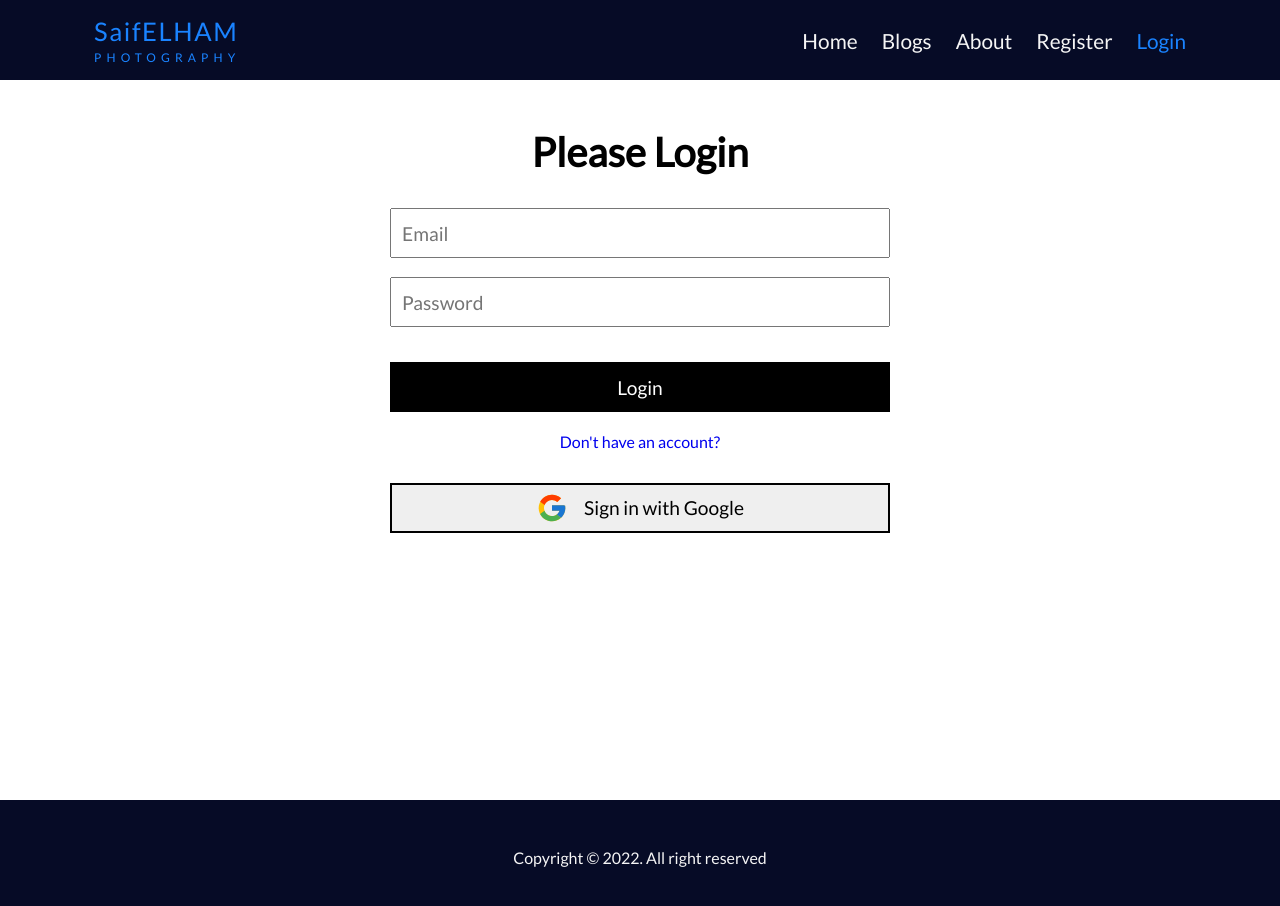
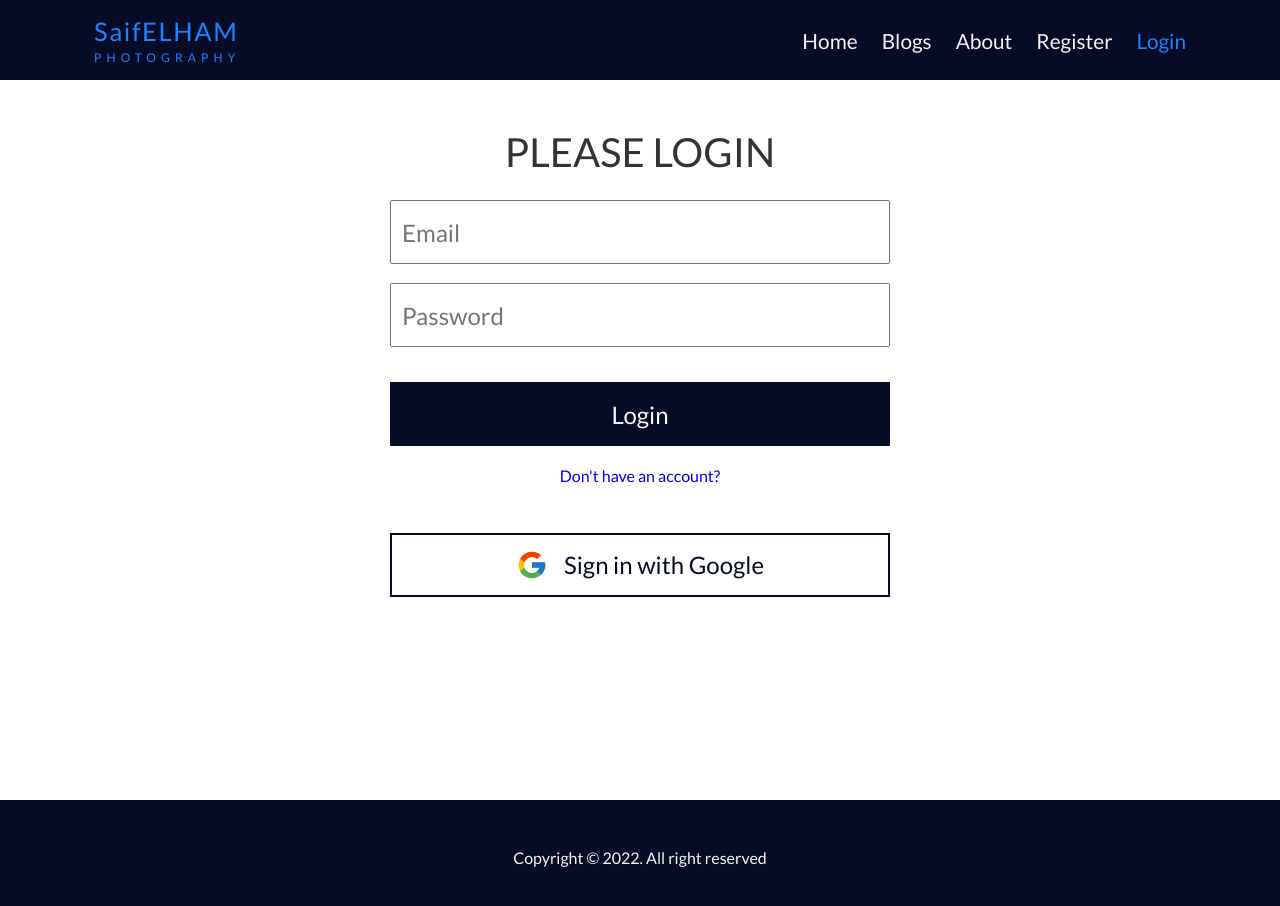
Before and after one commit to mdsaifullah-wd/saifelham-photography, a React (Create React App) app: page /login in a window 1280 px wide. Shown: the top 906 px of the page. Built offline with nearby package versions, Linux system fonts and the light colour scheme; no server answers.

Commit message:
update login and registration page

```diff
--- a/src/components/Login/Login.js
+++ b/src/components/Login/Login.js
@@ -32,7 +32,7 @@ const Login = () => {
   };
   return (
     <section className='register-login'>
-      <h2 className='form-title'>Please Login</h2>
+      <h2 className='section-title'>Please Login</h2>
       <form className='form-container' onSubmit={handleSignIn}>
         <input
           ref={inputEmail}
@@ -57,14 +57,18 @@ const Login = () => {
               : errorSignIn.message
             : ''}
         </p>
-        <input type='submit' value='Login' className='btn-form' />
+        <input type='submit' value='Login' className='btn btn-primary' />
         <Link to={'/register'}>Don't have an account?</Link>
       </form>
 
-      <button className='btn btn-google' onClick={() => signInWithGoogle()}>
-        <img src={googleLogo} alt='' />
-        Sign in with Google
-      </button>
+      <div className='form-button-container'>
+        <button
+          className='btn btn-transparent btn-google'
+          onClick={() => signInWithGoogle()}>
+          <img src={googleLogo} alt='' />
+          Sign in with Google
+        </button>
+      </div>
     </section>
   );
 };
--- a/src/components/Register/Register.css
+++ b/src/components/Register/Register.css
@@ -2,19 +2,17 @@
   padding: 3rem;
   text-align: center;
   min-height: calc(100vh - 80px);
+  color: var(--dark-color);
 }
-.form-title {
-  font-size: 2.5rem;
-  margin-bottom: 2rem;
-}
+
 .form-container {
   max-width: 500px;
-  margin: 0 auto;
+  margin: 1rem auto;
 }
 .form-container input {
   width: 100%;
-  height: 50px;
-  font-size: 1.2rem;
+  height: 4rem;
+  font-size: 1.5rem;
   padding: 5px 10px;
   margin-bottom: 1.2rem;
 }
@@ -25,25 +23,26 @@
   color: red;
   margin-bottom: 1rem;
 }
-.btn-form {
-  color: white;
-  background-color: black;
-  border: none;
-  cursor: pointer;
+.form-button-container {
+  max-width: 500px;
+  margin: 0 auto;
 }
+
 .btn-google {
-  border: solid 2px black;
-  color: black;
-  font-size: 1.2rem;
-  width: 500px;
-  height: 50px;
-  padding: 0;
-  margin: 2rem auto;
+  font-size: 1.5rem;
+  border: solid 2px var(--primary-color);
+  color: var(--primary-color);
+  width: 100%;
+  height: 4rem;
+  margin-top: 3rem;
   display: flex;
   gap: 1rem;
   justify-content: center;
   align-items: center;
 }
+.btn-google:hover {
+  background-color: var(--primary-color);
+}
 .btn-google img {
   width: 2rem;
 }
--- a/src/components/Register/Register.js
+++ b/src/components/Register/Register.js
@@ -41,7 +41,7 @@ const Register = () => {
   };
   return (
     <section className='register-login'>
-      <h2 className='form-title'>Please Register</h2>
+      <h2 className='section-title'>Please Register</h2>
       <form className='form-container' onSubmit={handleCreateUser}>
         <input
           ref={inputName}
@@ -82,13 +82,17 @@ const Register = () => {
               : errorCreateUser.message
             : ''}
         </p>
-        <input type='submit' value='Register' className='btn-form' />
+        <input type='submit' value='Register' className='btn btn-primary' />
         <Link to={'/login'}>Already have an account?</Link>
       </form>
-      <button className='btn btn-google' onClick={() => signInWithGoogle()}>
-        <img src={googleLogo} alt='' />
-        Sign in with Google
-      </button>
+      <div className='form-button-container'>
+        <button
+          className='btn btn-transparent btn-google'
+          onClick={() => signInWithGoogle()}>
+          <img src={googleLogo} alt='' />
+          Sign in with Google
+        </button>
+      </div>
     </section>
   );
 };
```
